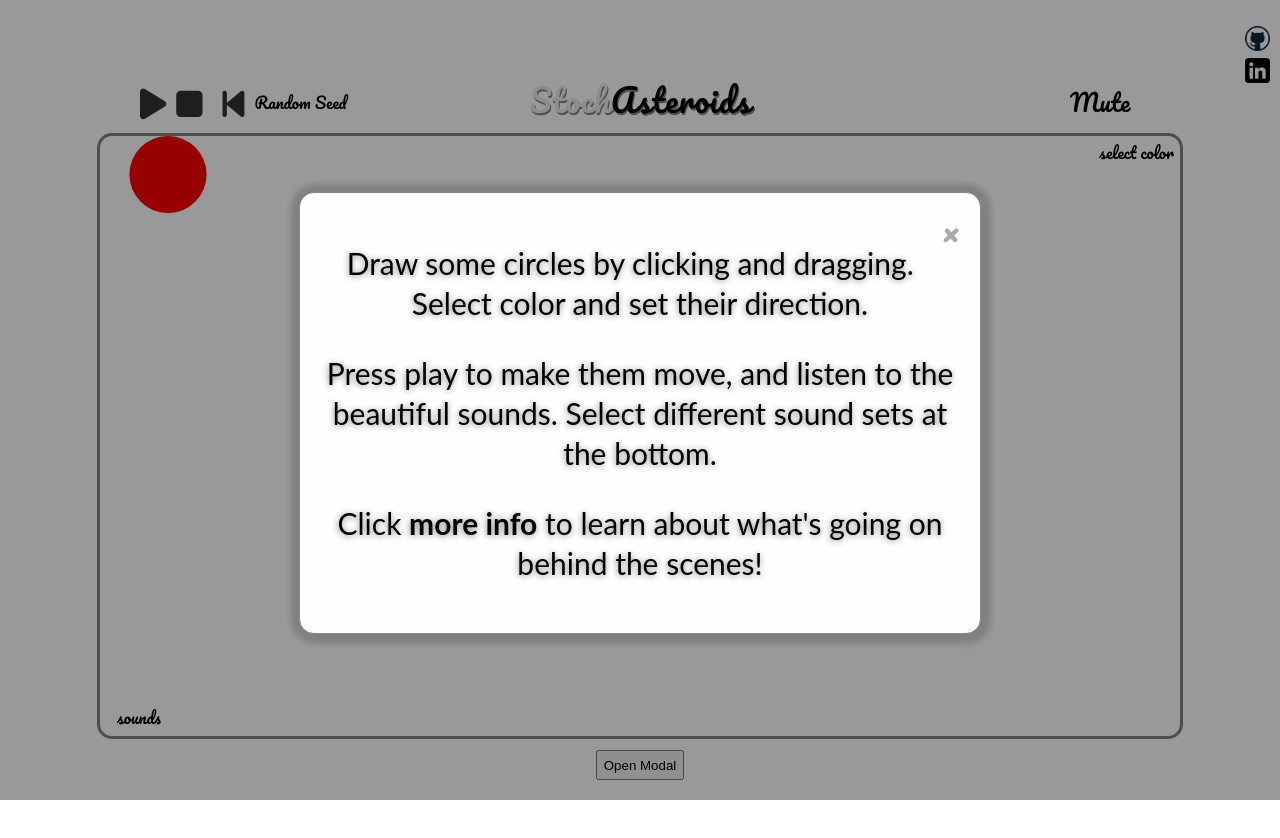
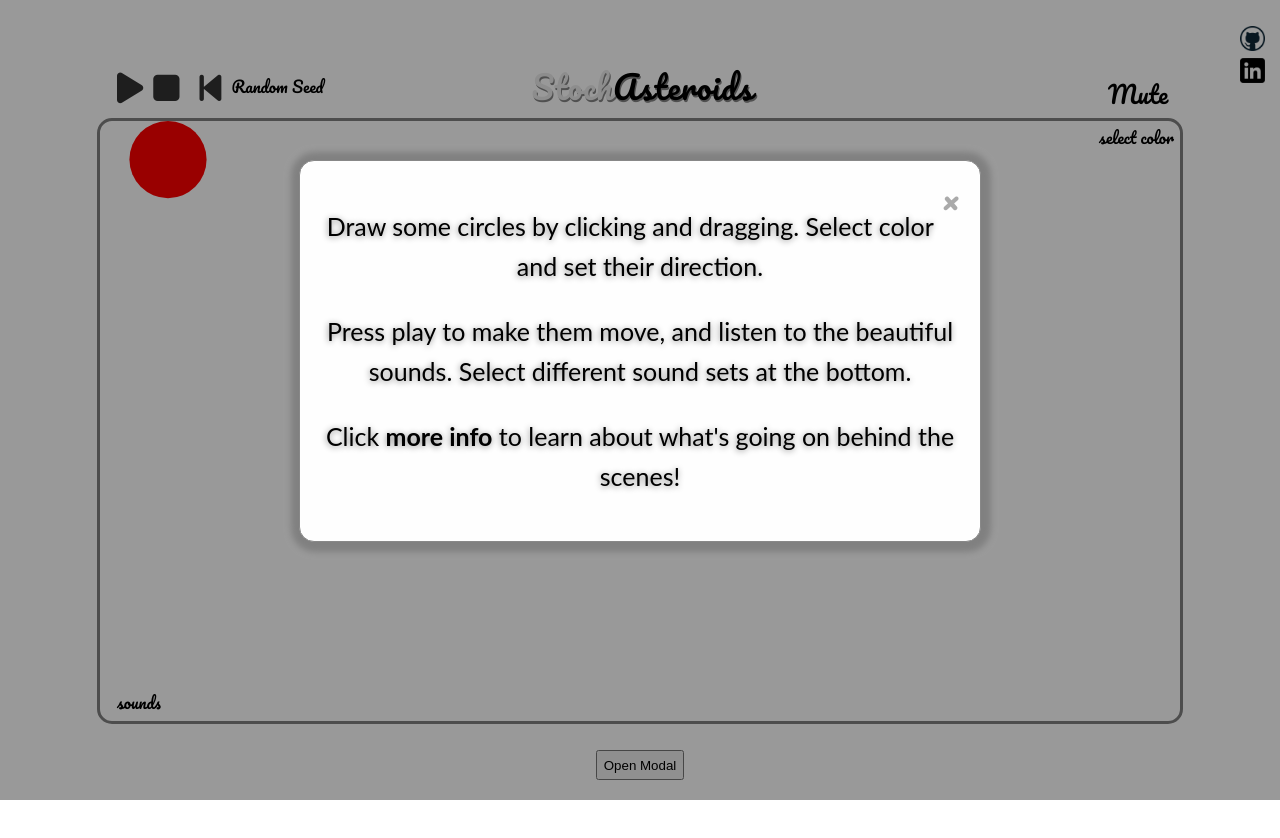
Before and after one commit to amaciver/StochAsteroids, a website built with webpack: page index.html in a window 1280 px wide. Built offline with nearby package versions, Linux system fonts and the light colour scheme; files whose address does not match are found by name.

Commit message:
redo toolbar styling

```diff
--- a/index.html
+++ b/index.html
@@ -26,40 +26,6 @@
       </div>
 
       <div class="interaction-area">
-
-        <div class="tools-header">
-          <header class="header">
-            <div class="header-content">
-
-              <div class="title">
-                <div class="first-title">
-                  Stoch
-                </div>
-                <div class="second-title">
-                  Asteroids
-                </div>
-              </div>
-
-            </div>
-          </header>
-          <div class="controls">
-            <div class="play">
-              <i class="fa fa-play" aria-hidden="true"></i>
-            </div>
-            <div class="stop">
-              <i class="fa fa-stop" aria-hidden="true"></i>
-            </div>
-            <div class="step-backwards">
-              <i class="fa fa-step-backward" aria-hidden="true"></i>
-            </div>
-            <div class="random">
-              Random Seed
-            </div>
-            <!-- <p id='play' class="play"></p> -->
-            <!-- <p id='stop' class="stop"></p> -->
-          </div>
-
-          <div id='mute' class="mute">Mute</div>
 
 
         <!-- The Modal -->
@@ -91,9 +57,47 @@
           </div>
 
         </div>
+
+        <div id='canvas-wrapper' class="canvas-wrapper">
+
+          <div class="tools-header">
+            <!-- <header class="header">
+              <div class="header-content">
+
+
+
+              </div>
+            </header> -->
+            <div class="controls">
+              <div class="play">
+                <i class="fa fa-play" aria-hidden="true"></i>
+              </div>
+              <div class="stop">
+                <i class="fa fa-stop" aria-hidden="true"></i>
+              </div>
+              <div class="step-backwards">
+                <i class="fa fa-step-backward" aria-hidden="true"></i>
+              </div>
+              <div class="random">
+                Random Seed
+              </div>
+              <!-- <p id='play' class="play"></p> -->
+              <!-- <p id='stop' class="stop"></p> -->
             </div>
 
-        <div id='canvas-wrapper' class="canvas-wrapper">
+            <div class="title">
+              <div class="first-title">
+                Stoch
+              </div>
+              <div class="second-title">
+                Asteroids
+              </div>
+            </div>
+
+            <div id='mute' class="mute">Mute</div>
+          </div>
+
+
           <div class="sounds-wrapper">
             sounds
             <div class="sounds-selection hide">
--- a/stylesheets/main-area.css
+++ b/stylesheets/main-area.css
@@ -8,7 +8,7 @@
   border-bottom: 2px solid #bfcad2;
   border: 3px solid gray;*/
   padding: 50px;
-  padding-top: 0px;
+  padding-top: 2vh;
   border-radius: 15px;
 }
 
@@ -96,6 +96,10 @@
 
 
 .title {
+  position: absolute;
+  left: 40%;
+  top: -60px;
+  font-size: 2em;
   display: flex;
   text-shadow: 1px 2px #858585;
   letter-spacing: 1px;
@@ -110,7 +114,7 @@
 .links {
   position: absolute;
   top: 10px;
-  right: 10px;
+  right: 15px;
 }
 
 .link-img {
@@ -161,9 +165,7 @@
 
 
 .mute {
-  width: 100px;
-  height: 20px;
-  z-index: 2;
+
 }
 
 /* The Modal (background) */
@@ -185,6 +187,7 @@
     background-color: #fefefe;
     text-align: center;
     margin: 15% auto;
+    margin-top: 25vh;
     line-height: 40px;
     padding: 20px;
     border: 1px solid #888;
@@ -193,9 +196,13 @@
     width: 80%; /* Could be more or less, depending on screen size */
 }
 .intro {
-  width: 50%;
-  font-size: 30px;
+  min-width: 50%;
+  max-width: 70%;
+  width: 400px;
+  max-height: 60vh;
+  font-size: 25px;
   font-family: Lato;
+  margin-top: 20vh;
 }
 
 .modal-text {
@@ -224,7 +231,7 @@
 }
 
 .tools-header {
-  width: 1000px;
+  width: 100%;
   display: flex;
   /*float: right;*/
   align-items: center;
@@ -234,15 +241,23 @@
 .controls {
   display: flex;
   align-items: center;
+  position: absolute;
+  top: -63px;
+  left: 20px;
 }
 
 .mute {
+  width: 100px;
+  z-index: 2;
   display: flex;
-  height: 100%;
+  position: absolute;
+  height: 30px;
   align-items: center;
   font-size: 24px;
   justify-content: flex-end;
   padding-right: 10px;
+  top: -39px;
+  right: 5px;
 }
 
 .mute:hover {
```
Lines whose indentation alone changed are shown as unchanged.
